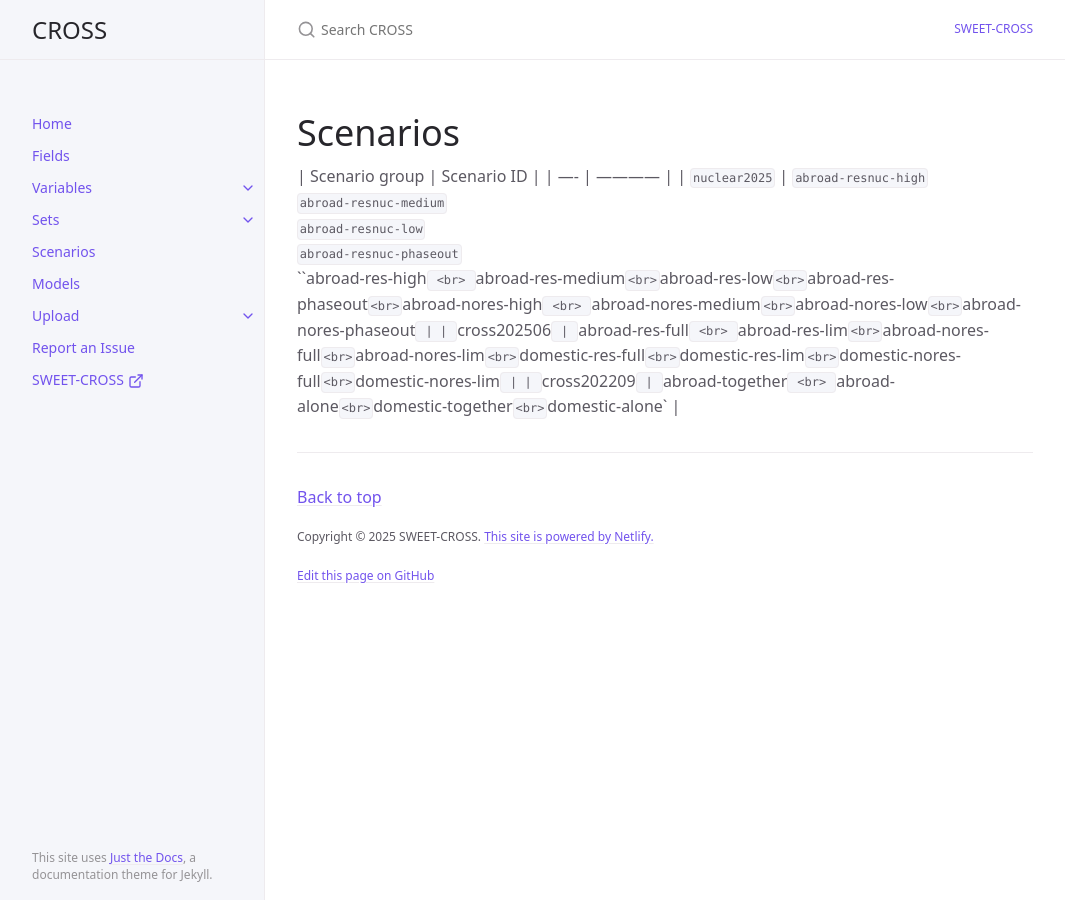
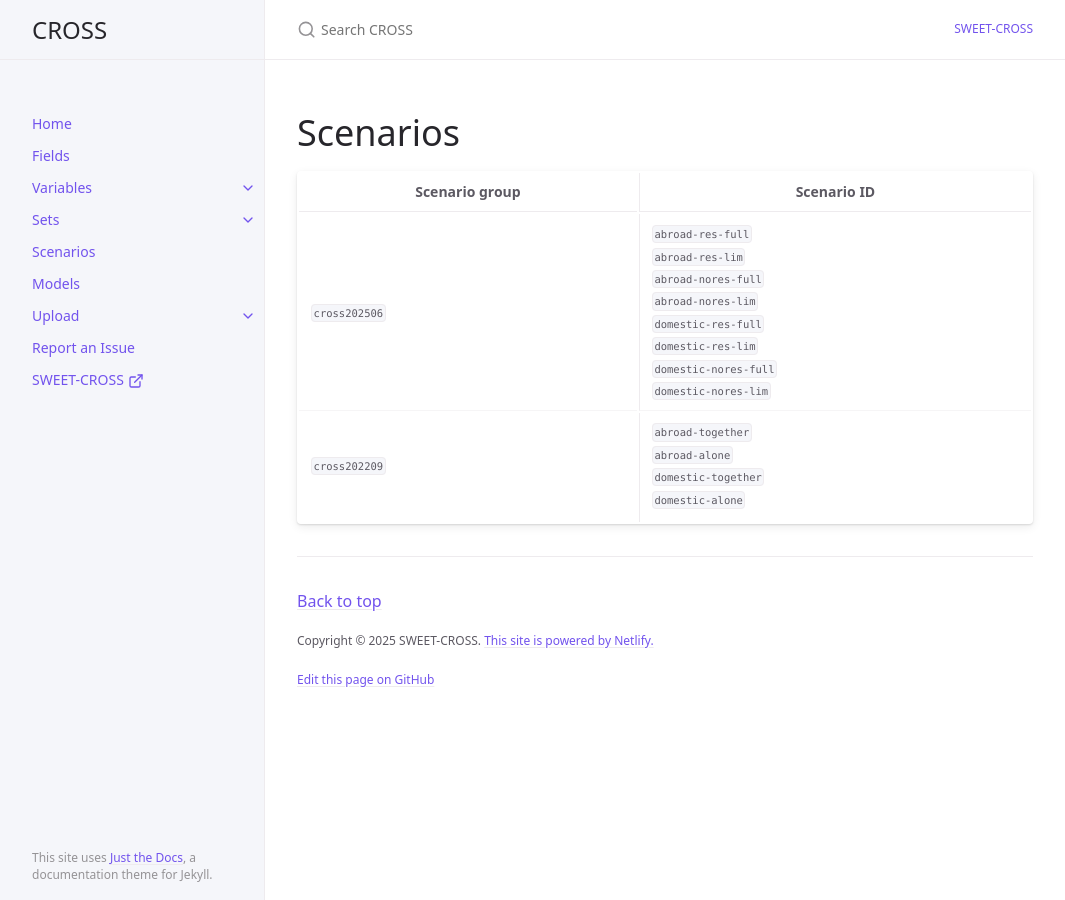
Before and after one commit to sweet-cross/data-model, a Jekyll site: the page built from docs/scenarios.md, in a window 1280 px wide. Shown: the whole page, without its empty margins (107-1172 px from the left). Built offline with Jekyll 4.4.1, drawn with Linux system fonts in a browser that asks for light colours; cached includes are drawn as plain includes.

Commit message:
scenarios

```diff
--- a/docs/scenarios.md
+++ b/docs/scenarios.md
@@ -9,6 +9,5 @@ nav_order: 5
 
 | Scenario group | Scenario ID |
 | ---- | ------------  |
-| `nuclear2025` |  `abroad-resnuc-high` <br> `abroad-resnuc-medium`<br> `abroad-resnuc-low`<br> `abroad-resnuc-phaseout` <br>``abroad-res-high` <br> `abroad-res-medium`<br>`abroad-res-low`<br>`abroad-res-phaseout`<br>`abroad-nores-high` <br> `abroad-nores-medium`<br>`abroad-nores-low`<br>`abroad-nores-phaseout` |
 | `cross202506` | `abroad-res-full` <br> `abroad-res-lim`<br>`abroad-nores-full`<br>`abroad-nores-lim`<br>`domestic-res-full`<br>`domestic-res-lim`<br>`domestic-nores-full`<br>`domestic-nores-lim` |
 | `cross202209` | `abroad-together` <br> `abroad-alone`<br>`domestic-together`<br>`domestic-alone` |
```
